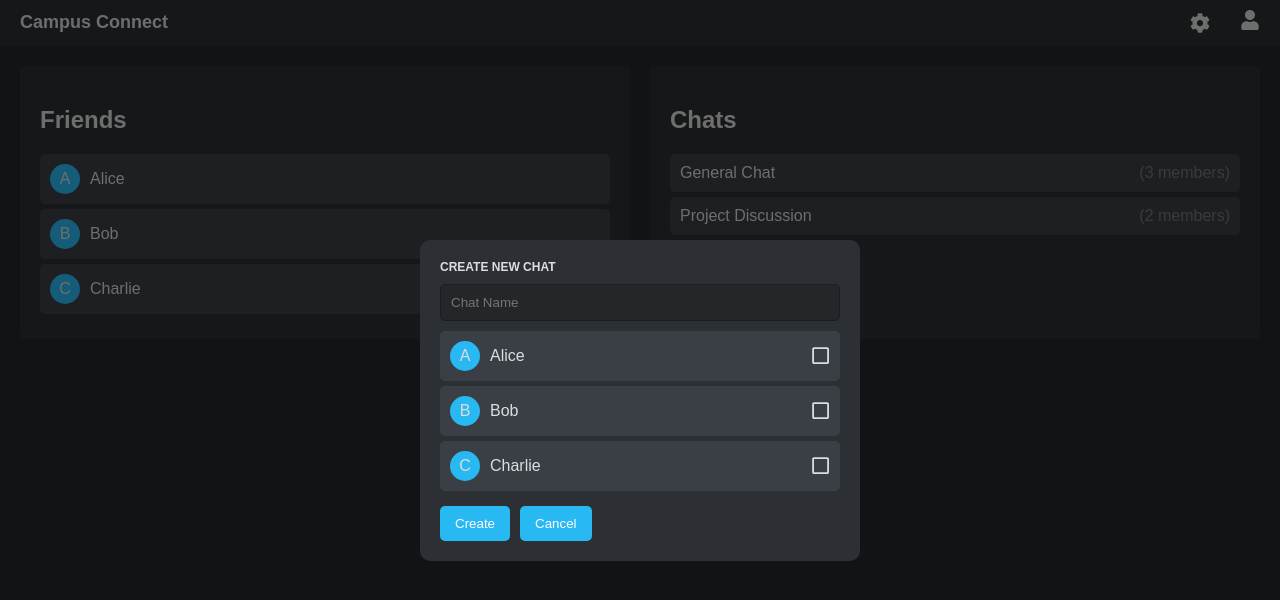
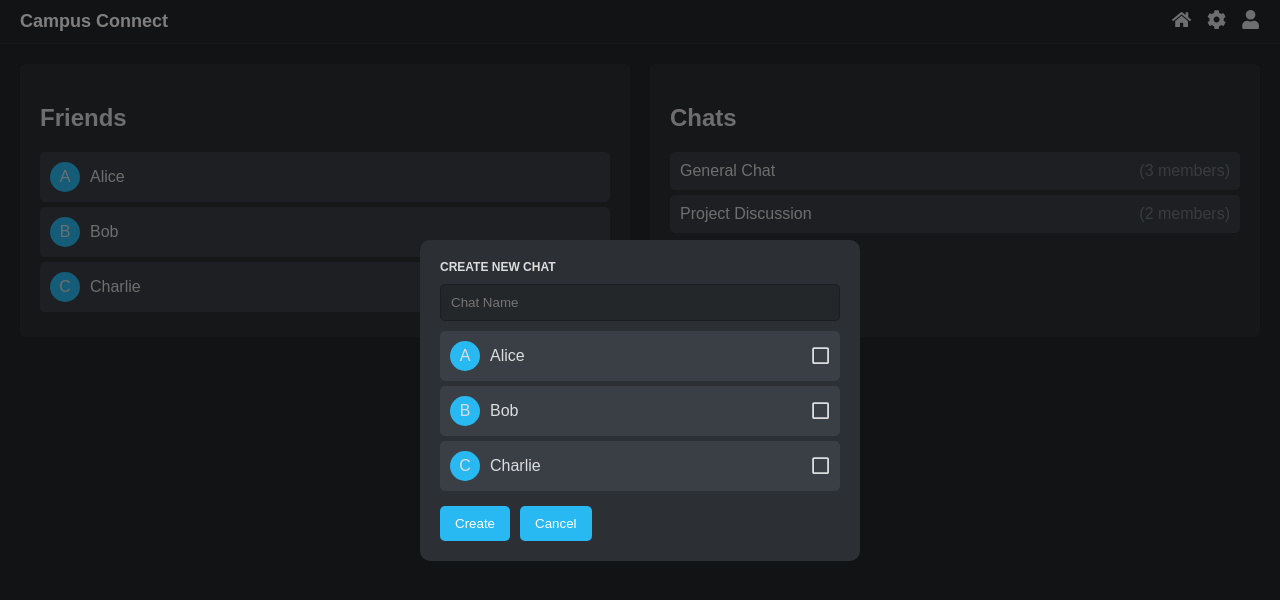
Before and after one commit to TylerGeiger513/Kubernetes, a React (Create React App) app in the folder frontend/: page /home in a window 1280 px wide. Both pictures are taken after a click on the button "Create New Chat". Shown: the top 600 px of the page. Built offline with nearby package versions, Linux system fonts and the light colour scheme; no server answers.

Commit message:
added nav bar

```diff
--- /dev/null
+++ b/frontend/src/components/TopBar.css
@@ -0,0 +1,30 @@
+.top-bar {
+    display: flex;
+    justify-content: space-between;
+    align-items: center;
+    background-color: #23272A;
+    padding: 10px 20px;
+    border-bottom: 1px solid #2C2F33;
+  }
+
+  .server-info {
+    font-size: 18px;
+    font-weight: bold;
+    color: white;
+  }
+
+  .icons {
+    display: flex;
+    gap: 15px;
+  }
+
+  .top-bar-icon {
+    color: #DCDDDE;
+    font-size: 1.2rem;
+    transition: color 0.2s;
+    cursor: pointer;
+  }
+
+  .top-bar-icon:hover {
+    color: #ffffff;
+  }
--- /dev/null
+++ b/frontend/src/components/TopBar.jsx
@@ -0,0 +1,21 @@
+import React from 'react';
+import { FaCog, FaUser, FaHome } from 'react-icons/fa';
+import { Link } from 'react-router-dom';
+import './TopBar.css';
+
+const TopBar = () => (
+  <div className="top-bar">
+    <div className="server-info">Campus Connect</div>
+    <div className="icons">
+      <Link to="/home">
+        <FaHome className="top-bar-icon" />
+      </Link>
+      <FaCog className="top-bar-icon" />
+      <Link to="/profile">
+        <FaUser className="top-bar-icon" />
+      </Link>
+    </div>
+  </div>
+);
+
+export default TopBar;
--- a/frontend/src/pages/HomePage.css
+++ b/frontend/src/pages/HomePage.css
@@ -147,29 +147,6 @@
 }
 
 /* Ensure TopBar styles are consistent with ServerUI */
-.top-bar {
-  background-color: #2C2F33;
-  padding: 10px 20px;
-  display: flex;
-  justify-content: space-between;
-  align-items: center;
-}
-
-.server-info {
-  font-size: 18px;
-  font-weight: bold;
-}
-
-.icons {
-  display: flex;
-  align-items: center;
-}
-
-.icon {
-  font-size: 20px;
-  cursor: pointer;
-  color: #DCDDDE;
-}
 
 .modal-textbox {
   box-sizing: border-box;
@@ -253,7 +230,7 @@
 }
 
 .error-message {
-  color: #e74c3c;
+  color: #e74c3c; /* Professional red for errors */
   background-color: #2C2F33; /* Matches modal background */
   padding: 10px;
   margin-bottom: 10px;
--- a/frontend/src/pages/HomePage.jsx
+++ b/frontend/src/pages/HomePage.jsx
@@ -1,6 +1,6 @@
 import React, { useState } from 'react';
-import { FaPlus, FaCog, FaUser, FaCheckSquare, FaRegSquare } from 'react-icons/fa';
-import { Link } from 'react-router-dom';
+import { FaPlus, FaCheckSquare, FaRegSquare } from 'react-icons/fa';
+import TopBar from '../components/TopBar';
 import './HomePage.css';
 
 const HomePage = () => {
@@ -31,7 +31,7 @@ const HomePage = () => {
 
   return (
     <div className="home-page">
-      <TopBar />
+      <TopBar /> {/* Uses default title "Campus Connect" */}
       <div className="content">
         <div className="friends-section">
           <h2>Friends</h2>
@@ -58,18 +58,6 @@ const HomePage = () => {
     </div>
   );
 };
-
-const TopBar = () => (
-  <div className="top-bar">
-    <div className="server-info">Campus Connect</div>
-    <div className="icons">
-      <FaCog className="icon" style={{ marginRight: 15 }} />
-      <Link to="/profile">
-        <FaUser className="icon" />
-      </Link>
-    </div>
-  </div>
-);
 
 const FriendsList = ({ friends }) => (
   <ul className="friends-list">
@@ -110,21 +98,21 @@ const CreateChatModal = ({ friends, onCreate, onClose }) => {
 
   const handleSubmit = () => {
     if (!chatName.trim()) {
-      setError('Chat name is required.'); // Display error if name is missing
+      setError('Chat name is required.');
       return;
     }
     if (selectedFriends.length === 0) {
-      setError('Please select at least one friend.'); // Optional friend check
+      setError('Please select at least one friend.');
       return;
     }
-    onCreate(selectedFriends, chatName); // Proceed if valid
+    onCreate(selectedFriends, chatName);
   };
 
   return (
     <div className="modal-overlay" onClick={onClose}>
       <div className="modal-content" onClick={(e) => e.stopPropagation()}>
         <h3>Create New Chat</h3>
-        {error && <div className="error-message">{error}</div>} {/* Error display */}
+        {error && <div className="error-message">{error}</div>}
         <input
           className="modal-textbox"
           type="text"
@@ -132,7 +120,7 @@ const CreateChatModal = ({ friends, onCreate, onClose }) => {
           value={chatName}
           onChange={(e) => {
             setChatName(e.target.value);
-            setError(''); // Clear error as user types
+            setError('');
           }}
         />
         <div className="friends-selection">
--- a/frontend/src/pages/ProfilePage.css
+++ b/frontend/src/pages/ProfilePage.css
@@ -76,6 +76,8 @@
 .add-button:hover {
   background-color: #1a8cd8;
 }
+
+
 
 .friends-list-container {
   flex: 1;
--- a/frontend/src/pages/ProfilePage.jsx
+++ b/frontend/src/pages/ProfilePage.jsx
@@ -1,7 +1,6 @@
-// ProfilePage.js
 import React, { useState } from 'react';
-import { Link } from 'react-router-dom';
-import { FaArrowLeft, FaTimes } from 'react-icons/fa';
+import { FaTimes } from 'react-icons/fa';
+import TopBar from '../components/TopBar';
 import './ProfilePage.css';
 
 const ProfilePage = () => {
@@ -18,18 +17,13 @@ const ProfilePage = () => {
   };
 
   const handleRemoveFriend = () => {
-    setFriends(friends.filter(f => f !== selectedFriend));
+    setFriends(friends.filter((f) => f !== selectedFriend));
     setIsPopupOpen(false);
   };
 
   return (
     <div className="profile-page">
-      <div className="top-bar">
-        <Link to="/">
-          <FaArrowLeft className="icon" style={{ marginRight: 15 }} />
-        </Link>
-        <div className="server-info">My Profile</div>
-      </div>
+      <TopBar title="My Profile" />
       <div className="profile-content">
         <h2>Friends</h2>
         <div className="add-friend">
--- a/frontend/src/pages/ServerUI.css
+++ b/frontend/src/pages/ServerUI.css
@@ -10,19 +10,8 @@ body {
     overflow: hidden;
 }
 
-.top-bar {
-    display: flex;
-    justify-content: space-between;
-    align-items: center;
-    background-color: #23272A;
-    padding: 10px 20px;
-    border-bottom: 1px solid #2C2F33;
-}
 
-.server-info {
-    font-size: 18px;
-    font-weight: bold;
-}
+
 
 .search-bar {
     padding: 5px 10px;
@@ -33,11 +22,7 @@ body {
     width: 200px;
 }
 
-.icons {
-    font-size: 20px;
-    display: flex;
-    gap: 15px;
-}
+
 
 .main-container {
     display: flex;
@@ -260,16 +245,6 @@ h3 {
     height: 100%;
 }
 
-.icon {
-    color: #DCDDDE;
-    font-size: 1.2rem;
-    transition: color 0.2s;
-    cursor: pointer;
-}
-
-.icon:hover {
-    color: #ffffff;
-}
 
 .send-icon {
     color: white;
--- a/frontend/src/pages/ServerUI.jsx
+++ b/frontend/src/pages/ServerUI.jsx
@@ -1,13 +1,13 @@
 import React, { useState, useEffect, useRef } from 'react';
-import { FaCog, FaUser, FaVolumeUp, FaTimes } from 'react-icons/fa';
-import { HiPaperAirplane } from "react-icons/hi2";
-import { Link } from 'react-router-dom';
+import { FaVolumeUp, FaTimes } from 'react-icons/fa';
+import { HiPaperAirplane } from 'react-icons/hi2';
+import TopBar from '../components/TopBar';
 import './ServerUI.css';
 
 const ServerUI = () => {
   const [selectedChannel, setSelectedChannel] = useState('# general');
-  const [selectedUser, setSelectedUser] = useState(null); // State for selected user
-  const [isPopupOpen, setIsPopupOpen] = useState(false); // State for popup visibility
+  const [selectedUser, setSelectedUser] = useState(null);
+  const [isPopupOpen, setIsPopupOpen] = useState(false);
 
   return (
     <div className="app-container">
@@ -15,8 +15,8 @@ const ServerUI = () => {
       <MainContainer
         selectedChannel={selectedChannel}
         setSelectedChannel={setSelectedChannel}
-        setSelectedUser={setSelectedUser} // Pass setter to MainContainer
-        setIsPopupOpen={setIsPopupOpen}   // Pass setter to MainContainer
+        setSelectedUser={setSelectedUser}
+        setIsPopupOpen={setIsPopupOpen}
       />
       {isPopupOpen && (
         <UserProfilePopup
@@ -27,18 +27,6 @@ const ServerUI = () => {
     </div>
   );
 };
-
-const TopBar = () => (
-  <div className="top-bar">
-    <div className="server-info">Campus Connect</div>
-    <div className="icons">
-      <FaCog className="icon" style={{ marginRight: 15 }} />
-      <Link to="/profile">
-        <FaUser className="icon" />
-      </Link>
-    </div>
-  </div>
-);
 
 const MainContainer = ({ selectedChannel, setSelectedChannel, setSelectedUser, setIsPopupOpen }) => (
   <div className="main-container">
```
Lines whose indentation alone changed are shown as unchanged.
